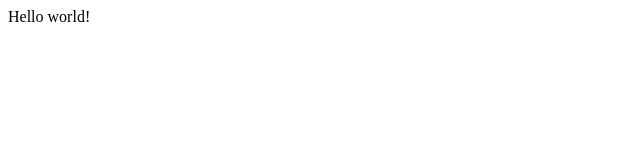
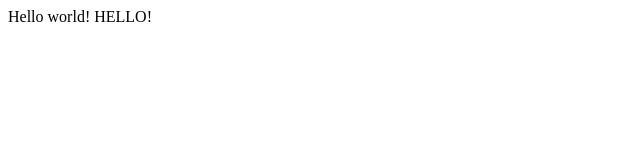
Before and after one commit to xVulkan4ikx/first-project, a plain HTML site: page index.html in a window 1280 px wide. Shown: the full height of the page, 0-640 px from the left. Drawn offline with Linux system fonts and the light colour scheme.

Commit message:
Update index.html

```diff
--- a/index.html
+++ b/index.html
@@ -5,6 +5,6 @@
     <title>First</title>
   </head>
   <body>
-    <p> Hello world! <p>
+    <p> Hello world! HELLO! <p>
   </body>
 </html>
```
